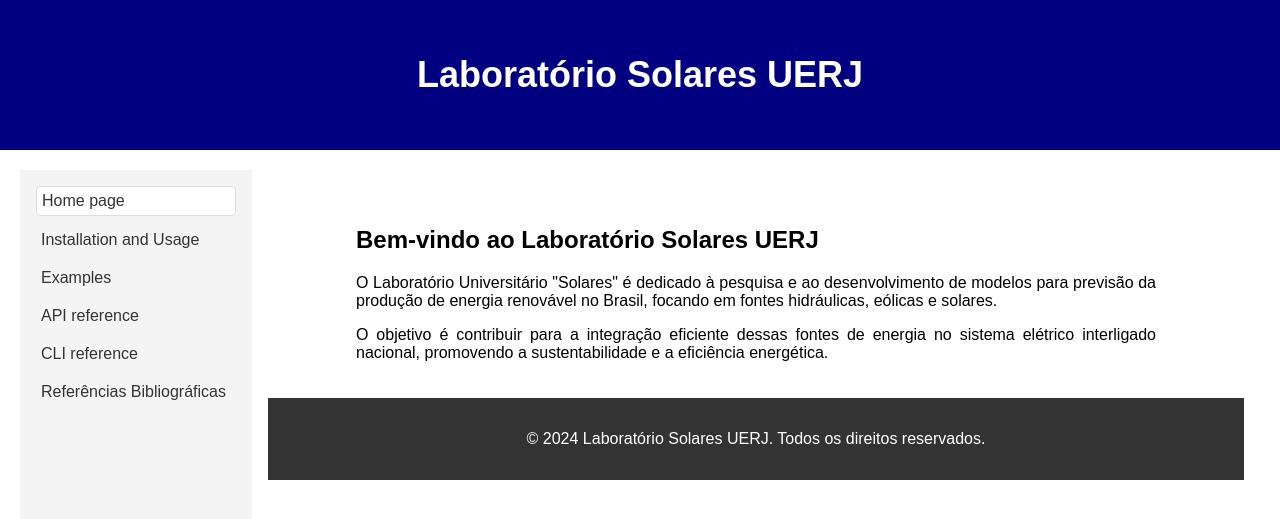
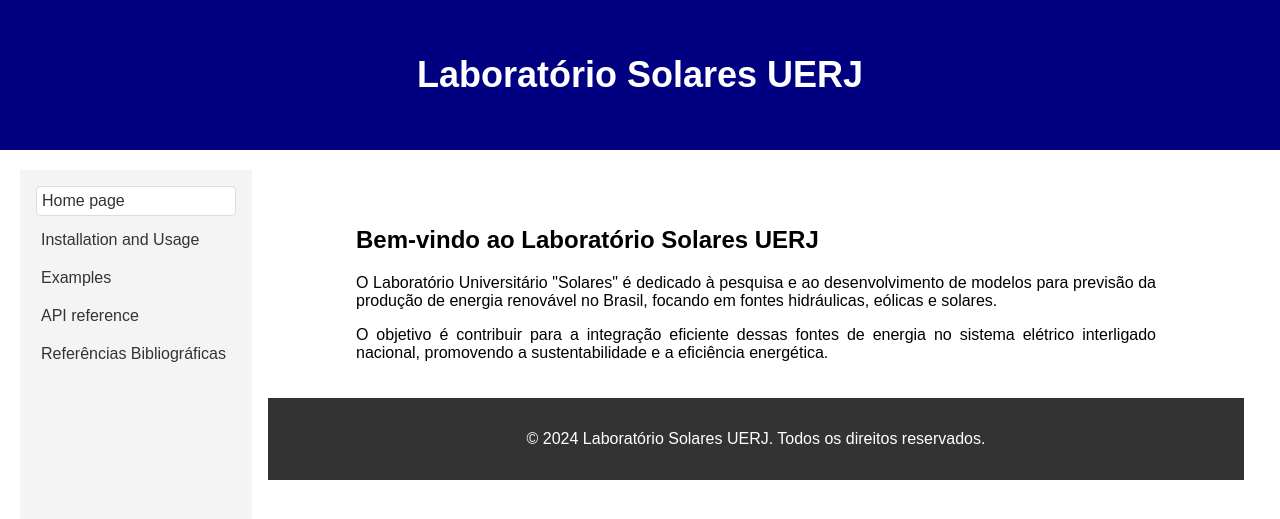
Before and after one commit to LabSolares-UERJ/main, a Jekyll site: the page built from index.html, in a window 1280 px wide. Shown: the top 519 px of the page. Built offline with Jekyll 4.4.1, drawn with Linux system fonts in a browser that asks for light colours.

Commit message:
Update default.html

```diff
--- a/_layouts/default.html
+++ b/_layouts/default.html
@@ -17,7 +17,6 @@
                 <li class="{% if page.url == '/main/documentation/installation/' %}active{% endif %}"><a href="/main/documentation/installation/">Installation and Usage</a></li>
                 <li class="{% if page.url == '/main/documentation/examples/' %}active{% endif %}"><a href="/main/documentation/examples/">Examples</a></li>
                 <li class="{% if page.url == '/main/documentation/api_reference/' %}active{% endif %}"><a href="/main/documentation/api_reference/">API reference</a></li>
-                <li class="{% if page.url == '/main/documentation/cli_reference/' %}active{% endif %}"><a href="/main/documentation/cli_reference/">CLI reference</a></li>
                 <li class="{% if page.url == '/main/documentation/references/' %}active{% endif %}"><a href="/main/documentation/references/">Referências Bibliográficas</a></li>
             </ul>
         </aside>
```
